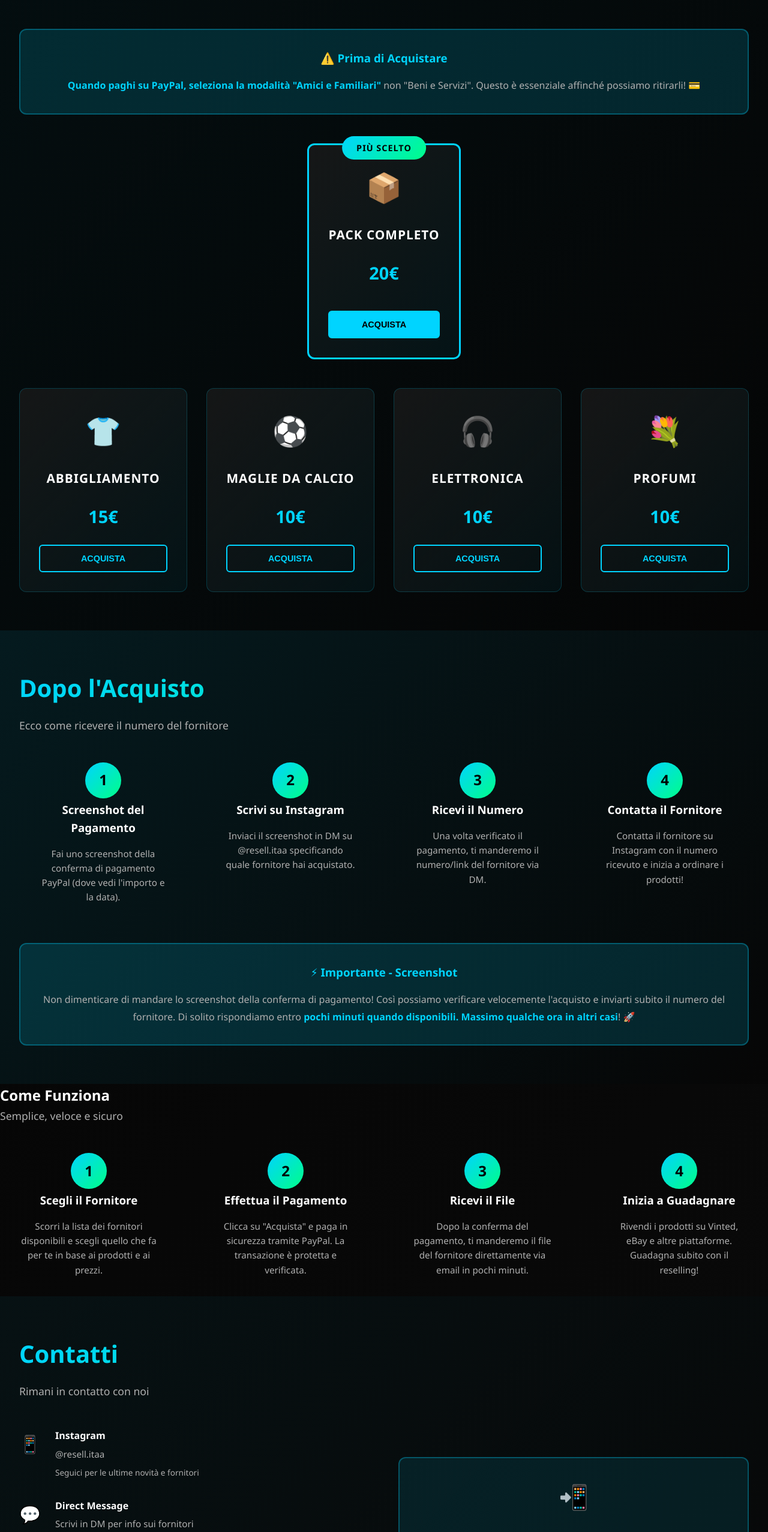
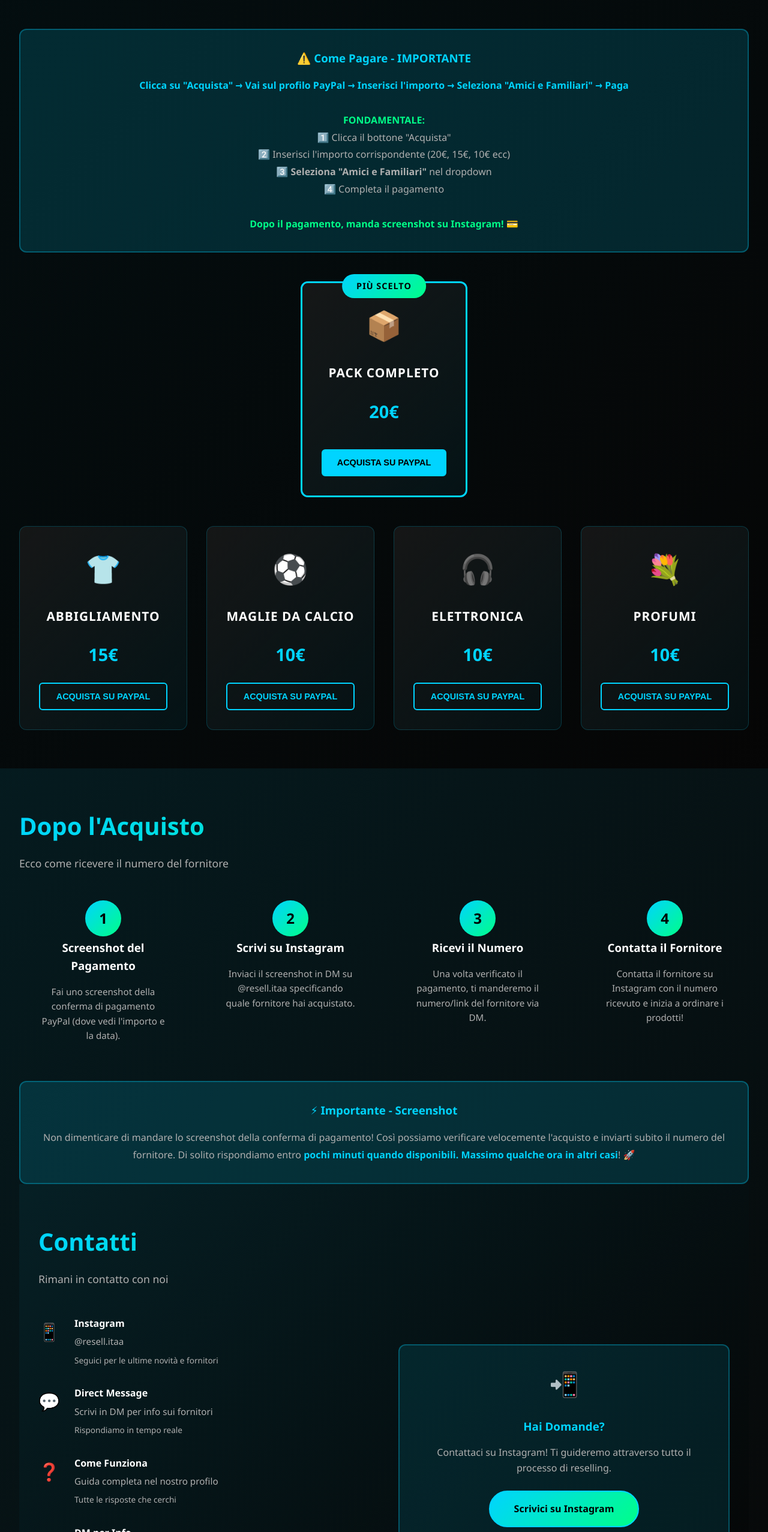
Before and after one commit to alexmaerne/RESELL_ITA, a plain HTML site: page index.html in a window 1280 px wide. Shown: the part 2346-4900 px from the top of the page at 60% size. Drawn offline with Linux system fonts and the light colour scheme.

Commit message:
Add files via upload

```diff
--- a/index.html
+++ b/index.html
@@ -677,99 +677,72 @@
         <p class="section-subtitle">I migliori fornitori per categoria</p>
 
         <div style="background: rgba(0, 212, 255, 0.15); padding: 2rem; border-radius: 12px; border: 2px solid rgba(0, 212, 255, 0.3); margin-bottom: 3rem; text-align: center;">
-            <h3 style="color: var(--accent); margin-bottom: 1rem;">⚠️ Prima di Acquistare</h3>
+            <h3 style="color: var(--accent); margin-bottom: 1rem;">⚠️ Come Pagare - IMPORTANTE</h3>
             <p style="color: var(--text-muted); line-height: 1.8;">
-                <strong style="color: var(--accent);">Quando paghi su PayPal, seleziona la modalità "Amici e Familiari"</strong>
-                non "Beni e Servizi". Questo è essenziale affinché possiamo ritirarli! 💳
+                <strong style="color: var(--accent);">Clicca su "Acquista" → Vai sul profilo PayPal → Inserisci l'importo → Seleziona "Amici e Familiari" → Paga</strong>
+                <br><br>
+                <strong style="color: #00ff88;">FONDAMENTALE:</strong>
+                <br>1️⃣ Clicca il bottone "Acquista"
+                <br>2️⃣ Inserisci l'importo corrispondente (20€, 15€, 10€ ecc)
+                <br>3️⃣ <strong>Seleziona "Amici e Familiari"</strong> nel dropdown
+                <br>4️⃣ Completa il pagamento
+                <br><br>
+                <strong style="color: #00ff88;">Dopo il pagamento, manda screenshot su Instagram!</strong> 💳
             </p>
         </div>
 
         <div class="suppliers-grid-featured">
-            <form action="https://www.paypal.com/cgi-bin/webscr" method="post" target="_top" style="max-width: 350px;" onsubmit="return confirmPayPal()">
+            <a href="https://www.paypal.com/paypalme/reselliita250" target="_blank" style="max-width: 350px; text-decoration: none;">
                 <div class="supplier-card featured" style="position: relative;">
                     <div class="supplier-icon">📦</div>
                     <h3>Pack Completo</h3>
                     <div class="supplier-price">20€</div>
 
-                    <input type="hidden" name="cmd" value="_xclick">
-                    <input type="hidden" name="business" value="c61421434@gmail.com">
-                    <input type="hidden" name="amount" value="20.00">
-                    <input type="hidden" name="currency_code" value="EUR">
-                    <input type="hidden" name="no_shipping" value="1">
-
-                    <input type="submit" value="Acquista" style="padding: 0.8rem 1.5rem; background: var(--accent); border: 2px solid var(--accent); color: var(--darker); border-radius: 6px; font-weight: bold; cursor: pointer; transition: all 0.3s ease; text-transform: uppercase; font-size: 0.9rem; width: 100%; margin-top: 1rem;" onmouseover="this.style.background='#00ff88'" onmouseout="this.style.background='var(--accent)'">
+                    <button type="button" style="padding: 0.8rem 1.5rem; background: var(--accent); border: 2px solid var(--accent); color: var(--darker); border-radius: 6px; font-weight: bold; cursor: pointer; transition: all 0.3s ease; text-transform: uppercase; font-size: 0.9rem; width: 100%; margin-top: 1rem;" onmouseover="this.style.background='#00ff88'" onmouseout="this.style.background='var(--accent)'">Acquista su PayPal</button>
                 </div>
-            </form>
+            </a>
         </div>
 
         <div class="suppliers-grid-other">
-            <form action="https://www.paypal.com/cgi-bin/webscr" method="post" target="_top" onsubmit="return confirmPayPal()">
+            <a href="https://www.paypal.com/paypalme/reselliita250" target="_blank" style="text-decoration: none;">
                 <div class="supplier-card">
                     <div class="supplier-icon">👕</div>
                     <h3>Abbigliamento</h3>
                     <div class="supplier-price">15€</div>
 
-                    <input type="hidden" name="cmd" value="_xclick">
-                    <input type="hidden" name="business" value="c61421434@gmail.com">
-                    <input type="hidden" name="item_name" value="Abbigliamento - Resell ITA">
-                    <input type="hidden" name="amount" value="15.00">
-                    <input type="hidden" name="currency_code" value="EUR">
-                    <input type="hidden" name="no_shipping" value="1">
+                    <button type="button" style="padding: 0.8rem 1.5rem; background: transparent; border: 2px solid var(--accent); color: var(--accent); border-radius: 6px; font-weight: bold; cursor: pointer; transition: all 0.3s ease; text-transform: uppercase; font-size: 0.9rem; width: 100%;" onmouseover="this.style.background='var(--accent)'; this.style.color='var(--darker)'" onmouseout="this.style.background='transparent'; this.style.color='var(--accent)'">Acquista su PayPal</button>
+                </div>
+            </a>
 
-                    <input type="submit" value="Acquista" style="padding: 0.8rem 1.5rem; background: transparent; border: 2px solid var(--accent); color: var(--accent); border-radius: 6px; font-weight: bold; cursor: pointer; transition: all 0.3s ease; text-transform: uppercase; font-size: 0.9rem; width: 100%;" onmouseover="this.style.background='var(--accent)'; this.style.color='var(--darker)'" onmouseout="this.style.background='transparent'; this.style.color='var(--accent)'">
-                </div>
-            </form>
-
-            <form action="https://www.paypal.com/cgi-bin/webscr" method="post" target="_top" onsubmit="return confirmPayPal()">
+            <a href="https://www.paypal.com/paypalme/reselliita250" target="_blank" style="text-decoration: none;">
                 <div class="supplier-card">
                     <div class="supplier-icon">⚽</div>
                     <h3>Maglie da Calcio</h3>
                     <div class="supplier-price">10€</div>
 
-                    <input type="hidden" name="cmd" value="_xclick">
-                    <input type="hidden" name="business" value="c61421434@gmail.com">
-                    <input type="hidden" name="item_name" value="Maglie da Calcio - Resell ITA">
-                    <input type="hidden" name="amount" value="10.00">
-                    <input type="hidden" name="currency_code" value="EUR">
-                    <input type="hidden" name="no_shipping" value="1">
+                    <button type="button" style="padding: 0.8rem 1.5rem; background: transparent; border: 2px solid var(--accent); color: var(--accent); border-radius: 6px; font-weight: bold; cursor: pointer; transition: all 0.3s ease; text-transform: uppercase; font-size: 0.9rem; width: 100%;" onmouseover="this.style.background='var(--accent)'; this.style.color='var(--darker)'" onmouseout="this.style.background='transparent'; this.style.color='var(--accent)'">Acquista su PayPal</button>
+                </div>
+            </a>
 
-                    <input type="submit" value="Acquista" style="padding: 0.8rem 1.5rem; background: transparent; border: 2px solid var(--accent); color: var(--accent); border-radius: 6px; font-weight: bold; cursor: pointer; transition: all 0.3s ease; text-transform: uppercase; font-size: 0.9rem; width: 100%;" onmouseover="this.style.background='var(--accent)'; this.style.color='var(--darker)'" onmouseout="this.style.background='transparent'; this.style.color='var(--accent)'">
-                </div>
-            </form>
-
-            <form action="https://www.paypal.com/cgi-bin/webscr" method="post" target="_top" onsubmit="return confirmPayPal()">
+            <a href="https://www.paypal.com/paypalme/reselliita250" target="_blank" style="text-decoration: none;">
                 <div class="supplier-card">
                     <div class="supplier-icon">🎧</div>
                     <h3>Elettronica</h3>
                     <div class="supplier-price">10€</div>
 
-                    <input type="hidden" name="cmd" value="_xclick">
-                    <input type="hidden" name="business" value="c61421434@gmail.com">
-                    <input type="hidden" name="item_name" value="Elettronica - Resell ITA">
-                    <input type="hidden" name="amount" value="10.00">
-                    <input type="hidden" name="currency_code" value="EUR">
-                    <input type="hidden" name="no_shipping" value="1">
+                    <button type="button" style="padding: 0.8rem 1.5rem; background: transparent; border: 2px solid var(--accent); color: var(--accent); border-radius: 6px; font-weight: bold; cursor: pointer; transition: all 0.3s ease; text-transform: uppercase; font-size: 0.9rem; width: 100%;" onmouseover="this.style.background='var(--accent)'; this.style.color='var(--darker)'" onmouseout="this.style.background='transparent'; this.style.color='var(--accent)'">Acquista su PayPal</button>
+                </div>
+            </a>
 
-                    <input type="submit" value="Acquista" style="padding: 0.8rem 1.5rem; background: transparent; border: 2px solid var(--accent); color: var(--accent); border-radius: 6px; font-weight: bold; cursor: pointer; transition: all 0.3s ease; text-transform: uppercase; font-size: 0.9rem; width: 100%;" onmouseover="this.style.background='var(--accent)'; this.style.color='var(--darker)'" onmouseout="this.style.background='transparent'; this.style.color='var(--accent)'">
-                </div>
-            </form>
-
-            <form action="https://www.paypal.com/cgi-bin/webscr" method="post" target="_top" onsubmit="return confirmPayPal()">
+            <a href="https://www.paypal.com/paypalme/reselliita250" target="_blank" style="text-decoration: none;">
                 <div class="supplier-card">
                     <div class="supplier-icon">💐</div>
                     <h3>Profumi</h3>
                     <div class="supplier-price">10€</div>
 
-                    <input type="hidden" name="cmd" value="_xclick">
-                    <input type="hidden" name="business" value="c61421434@gmail.com">
-                    <input type="hidden" name="item_name" value="Profumi - Resell ITA">
-                    <input type="hidden" name="amount" value="10.00">
-                    <input type="hidden" name="currency_code" value="EUR">
-                    <input type="hidden" name="no_shipping" value="1">
-
-                    <input type="submit" value="Acquista" style="padding: 0.8rem 1.5rem; background: transparent; border: 2px solid var(--accent); color: var(--accent); border-radius: 6px; font-weight: bold; cursor: pointer; transition: all 0.3s ease; text-transform: uppercase; font-size: 0.9rem; width: 100%;" onmouseover="this.style.background='var(--accent)'; this.style.color='var(--darker)'" onmouseout="this.style.background='transparent'; this.style.color='var(--accent)'">
+                    <button type="button" style="padding: 0.8rem 1.5rem; background: transparent; border: 2px solid var(--accent); color: var(--accent); border-radius: 6px; font-weight: bold; cursor: pointer; transition: all 0.3s ease; text-transform: uppercase; font-size: 0.9rem; width: 100%;" onmouseover="this.style.background='var(--accent)'; this.style.color='var(--darker)'" onmouseout="this.style.background='transparent'; this.style.color='var(--accent)'">Acquista su PayPal</button>
                 </div>
-            </form>
+            </a>
         </div>
     </section>
 
@@ -808,32 +781,6 @@
                 Di solito rispondiamo entro <strong style="color: var(--accent);">pochi minuti quando disponibili. Massimo qualche ora in altri casi</strong>! 🚀
             </p>
         </div>
-    </section>
-        <h2>Come Funziona</h2>
-        <p class="section-subtitle">Semplice, veloce e sicuro</p>
-
-        <div class="steps">
-            <div class="step">
-                <h3>Scegli il Fornitore</h3>
-                <p>Scorri la lista dei fornitori disponibili e scegli quello che fa per te in base ai prodotti e ai prezzi.</p>
-            </div>
-
-            <div class="step">
-                <h3>Effettua il Pagamento</h3>
-                <p>Clicca su "Acquista" e paga in sicurezza tramite PayPal. La transazione è protetta e verificata.</p>
-            </div>
-
-            <div class="step">
-                <h3>Ricevi il File</h3>
-                <p>Dopo la conferma del pagamento, ti manderemo il file del fornitore direttamente via email in pochi minuti.</p>
-            </div>
-
-            <div class="step">
-                <h3>Inizia a Guadagnare</h3>
-                <p>Rivendi i prodotti su Vinted, eBay e altre piattaforme. Guadagna subito con il reselling!</p>
-            </div>
-        </div>
-    </section>
 
     <!-- Contatti -->
     <section id="contatti">
@@ -884,7 +831,7 @@
                 <div>
                     <h3 style="color: var(--accent); margin-bottom: 1rem;">Hai Domande?</h3>
                     <p style="color: var(--text-muted); margin-bottom: 1.5rem;">Contattaci su Instagram! Ti guideremo attraverso tutto il processo di reselling.</p>
-                    <a href="https://instagram.com/resell.itaa" target="_blank" class="cta-button" style="display: inline-block;">Scrivi su Instagram</a>
+                    <a href="https://instagram.com/resell.itaa" target="_blank" class="cta-button" style="display: inline-block;">Scrivici su Instagram</a>
                 </div>
             </div>
         </div>
```
